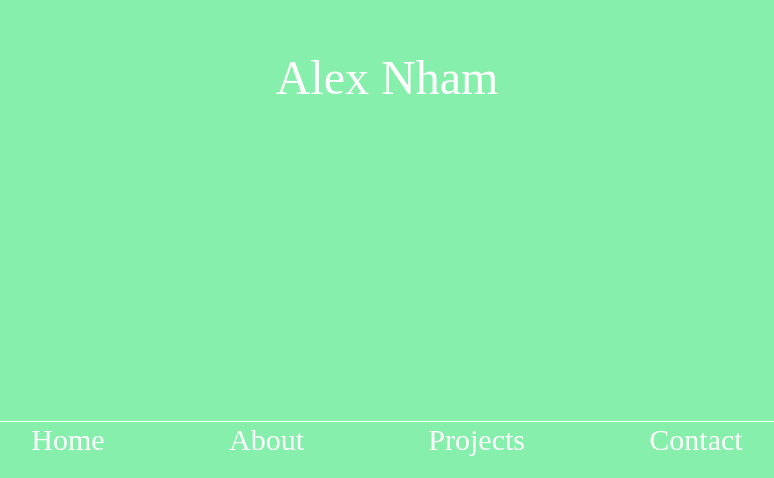
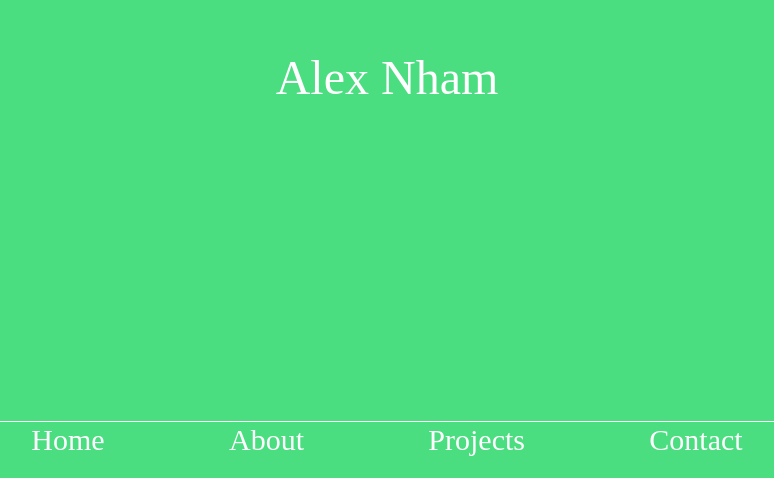
Before and after one commit to alexnham/portfolio, a React (Create React App) app: page / in a window 1280 px wide. Shown: the part 322-800 px from the top of the page, without its empty margins (253-1027 px from the left). Built offline with nearby package versions, Linux system fonts and the light colour scheme.

Commit message:
home background change

```diff
--- a/src/Home.js
+++ b/src/Home.js
@@ -1,7 +1,7 @@
 
 const Home = () => {
     return (
-        <div className="bg-green-300 text-white relative bg-contain h-screen w-screen flex justify-center items-center text-5xl">
+        <div className="bg-green-400 text-white relative bg-contain h-screen w-screen flex justify-center items-center text-5xl">
         <h1><a href="#About">Alex Nham</a></h1>
         <a className="absolute top-0 " id="Home"></a>
       </div>
```
